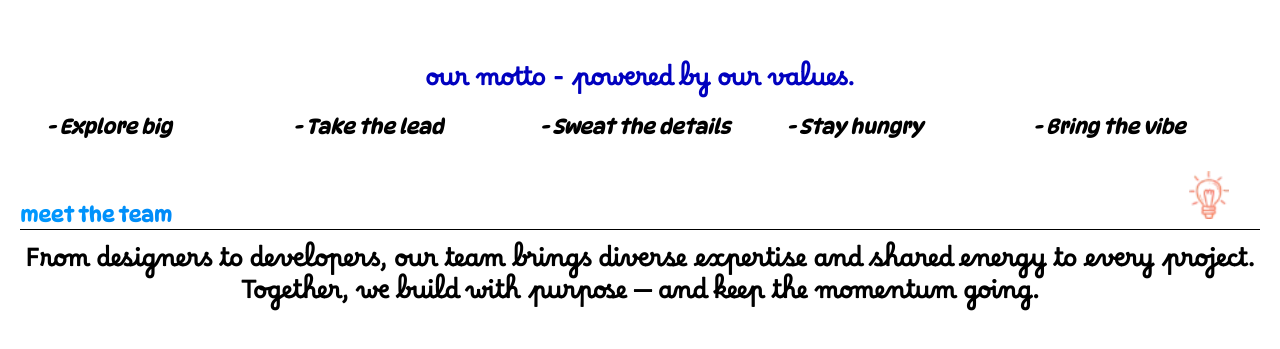
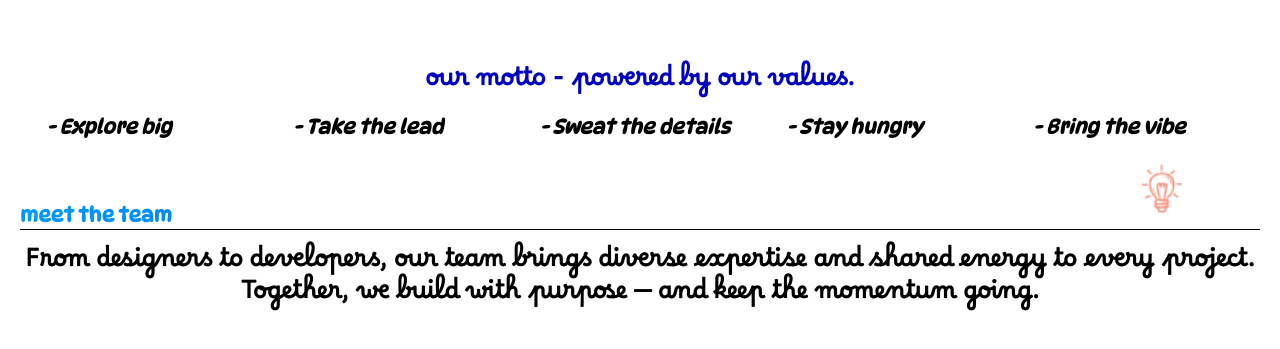
Before and after one commit to 1Nonso/Protech, a React (Vite) app: page / in a window 1280 px wide. Shown: the part 2525-2874 px from the top of the page. Built offline with nearby package versions, Linux system fonts and the light colour scheme.

Commit message:
added animation to an image

```diff
--- a/src/site/About.tsx
+++ b/src/site/About.tsx
@@ -123,10 +123,19 @@ const About = () => {
             <h5 className="font-bold text-xl pt-10 text-center text-transparent  ">
               meet the team
             </h5>
-            <img
+            <motion.img
               src={niceImage}
               alt="drawing of a lightbulb "
-              className="w-10"
+              className="w-10 relative bottom-5.5 right-5.5"
+              animate={{
+                x: [0, 25, 25, 0, -25, -25, 0],
+                y: [0, 0, 25, 25, 25, 0, 0],
+              }}
+              transition={{
+                repeat: Infinity,
+                duration: 4,
+                ease: "linear",
+              }}
             />
           </div>
           <hr className="bg-[#0101bf] " />
```
